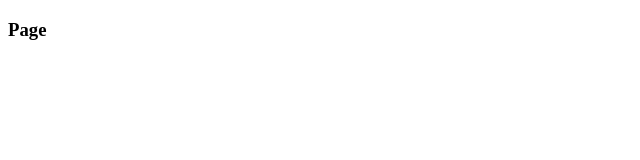
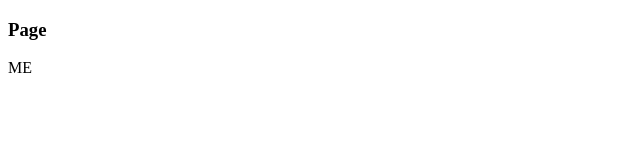
Before and after one commit to pyasetskyostap/barbershop, a plain HTML site: page index.html in a window 1280 px wide. Shown: the full height of the page, 0-640 px from the left. Drawn offline with Linux system fonts and the light colour scheme.

Commit message:
Added paragraph

```diff
--- a/index.html
+++ b/index.html
@@ -6,5 +6,6 @@
 </head>
 <body>
 	<h3>Page</h3>
+	<p>ME</p>
 </body>
 </html>
```
